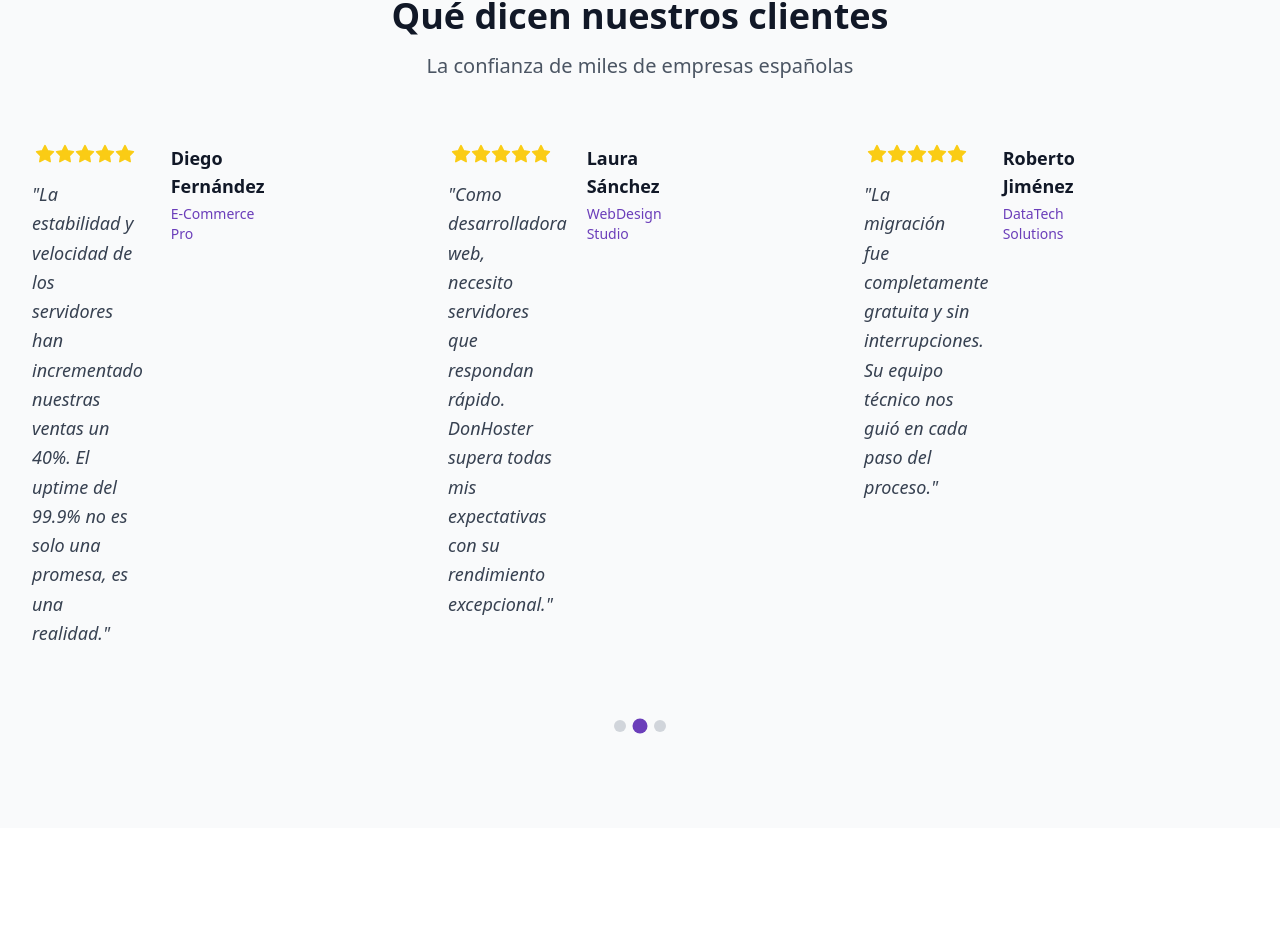
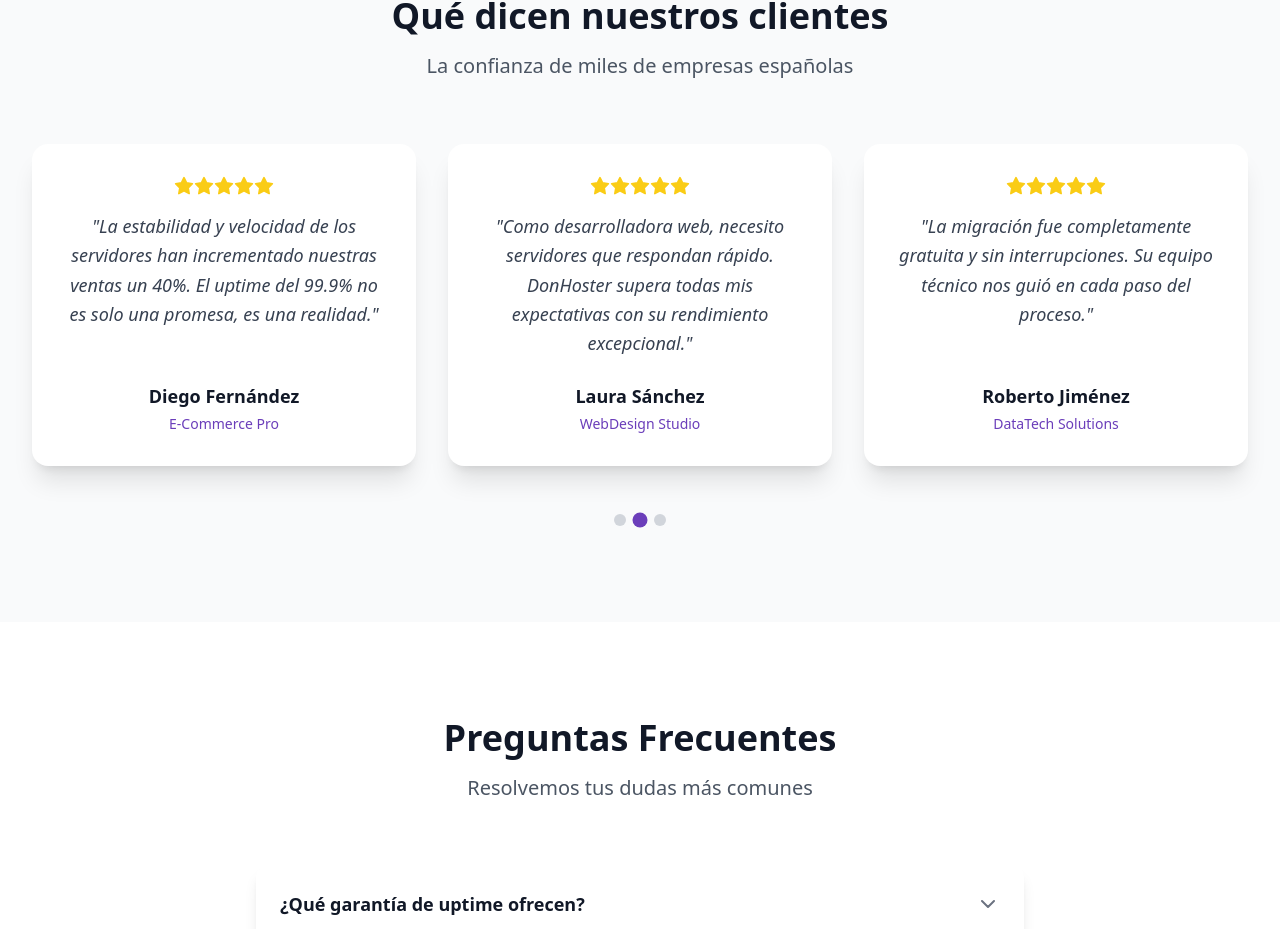
Before and after one commit to cristobalquilimaco/estaesunaprueba, a React (Vite) app: page / in a window 1280 px wide. Shown: the part 3671-4600 px from the top of the page. Built offline with nearby package versions, Linux system fonts and the light colour scheme.

Commit message:
Se ajusta salto del header

```diff
--- a/src/components/Header.tsx
+++ b/src/components/Header.tsx
@@ -39,7 +39,7 @@ const Header: React.FC<HeaderProps> = ({ darkMode, toggleDarkMode }) => {
           ? 'bg-white/95 dark:bg-gray-900/95 backdrop-blur-md shadow-lg'
           : 'bg-transparent'
       }`}
-      initial={{ y: -100 }}
+      initial={false}
       animate={{ y: 0 }}
       transition={{ duration: 0.5 }}
     >
--- a/src/pages/Home.tsx
+++ b/src/pages/Home.tsx
@@ -542,12 +542,11 @@ const Home: React.FC = () => {
               {getCurrentSlideTestimonials().map((testimonial, index) => (
                 <motion.div
                   key={`${currentSlide}-${index}`}
-      initial={{ opacity: 0, x: 100 }}
-      animate={{ opacity: 1, x: 0 }}
-      exit={{ opacity: 0, x: -100 }}
-      transition={{ duration: 0.5 }}
-      className={`grid gap-8 ${isDesktop ? 'grid-cols-1 md:grid-cols-3' : 'grid-cols-1'}`}
-    >
+                  initial={{ opacity: 0, y: 30 }}
+                  animate={{ opacity: 1, y: 0 }}
+                  transition={{ duration: 0.5, delay: index * 0.1 }}
+                  className="bg-white dark:bg-gray-700 p-6 lg:p-8 rounded-2xl shadow-xl text-center h-full flex flex-col justify-between"
+                >
                   <div>
                     <div className="flex justify-center mb-4">
                       {[...Array(testimonial.rating)].map((_, i) => (
```
